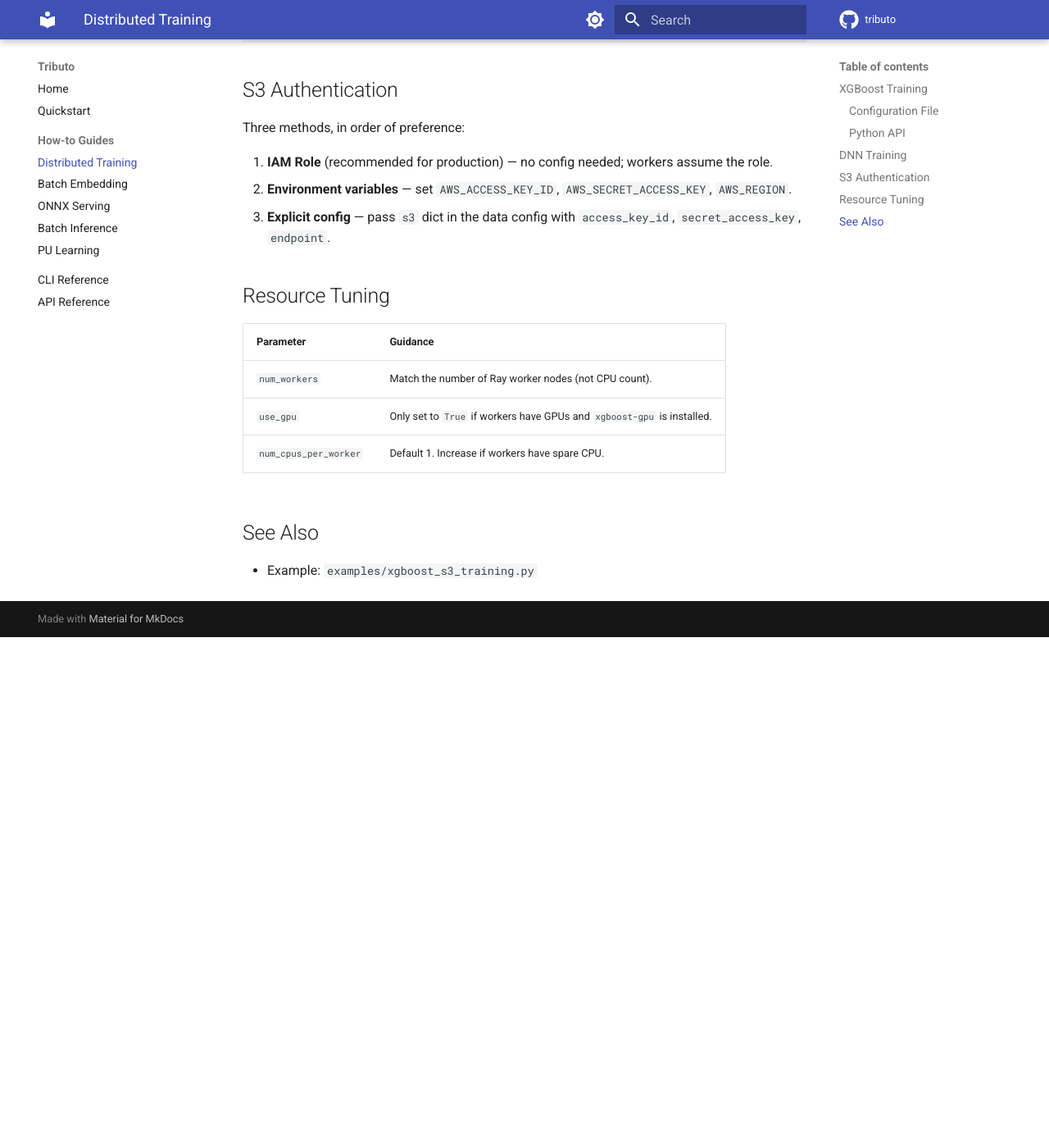
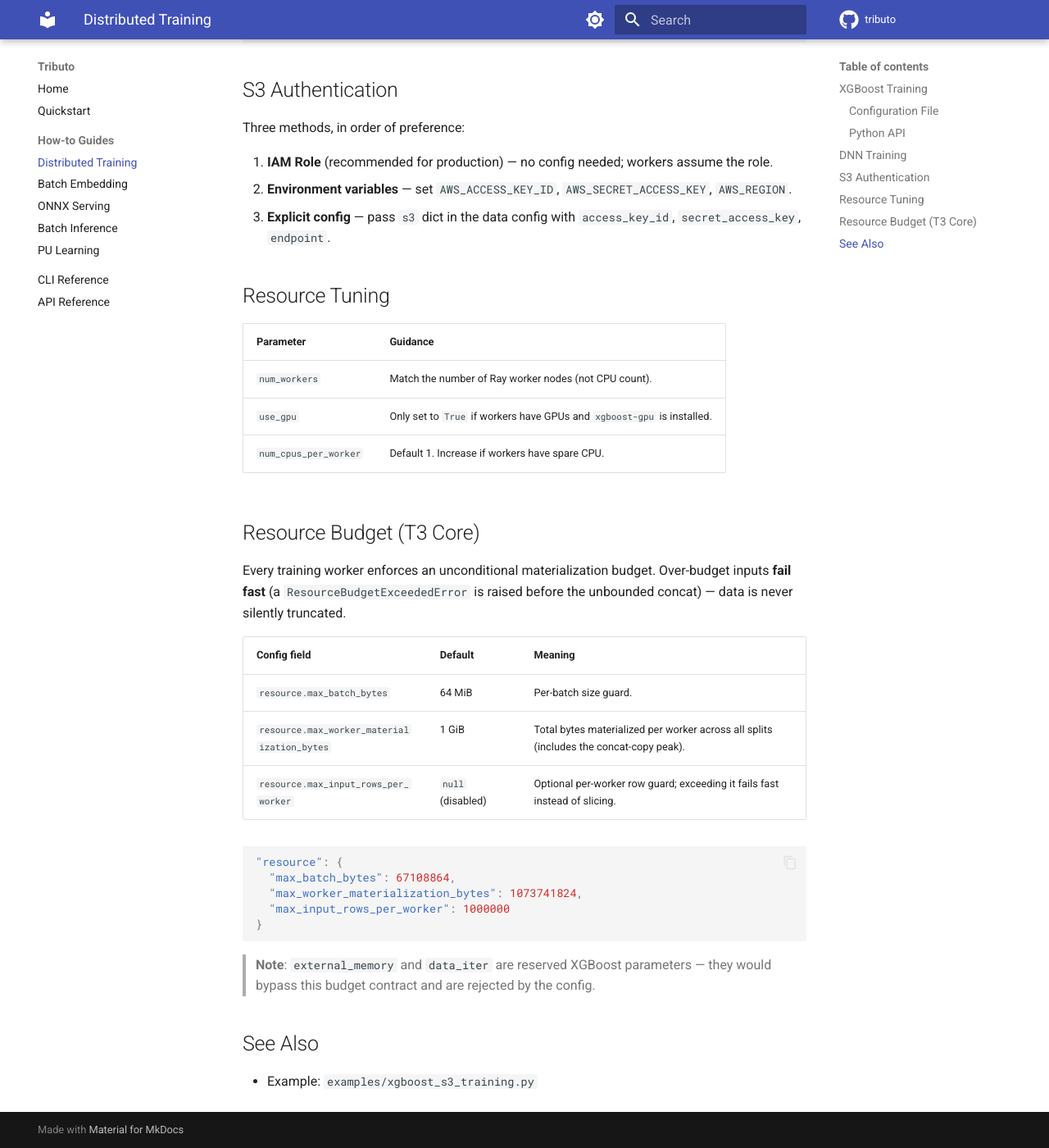
Before and after one commit to jiangxt2/Tributo, an MkDocs documentation site: the page built from docs/how-to/training.md, in a window 1280 px wide and 1400 px high, scrolled down 1557 px. Shown: the whole window at 82% size. Built offline with MkDocs 1.6.1 and Material for MkDocs 9.7.7, drawn with Linux system fonts in a browser that asks for light colours; comment, search, counter and statistics services are not loaded; before the commit the page ends 2334 px from its top, so only the background shows below that.

Commit message:
docs(training): document resource budget config; align ONNX test docstring
- training.md: document T3 Core resource budget fields and defaults
  (max_batch_bytes / max_worker_materialization_bytes /
  max_input_rows_per_worker), reserved-param rejection
- test_xgboost_training.py: docstring describes actual assertions
  (model inference path + n_features), not a shape check

Signed-off-by: jiangxt2 <jiangxt2@vip.qq.com>

````diff
--- a/docs/how-to/training.md
+++ b/docs/how-to/training.md
@@ -89,6 +89,30 @@ Three methods, in order of preference:
 | `use_gpu` | Only set to `True` if workers have GPUs and `xgboost-gpu` is installed. |
 | `num_cpus_per_worker` | Default 1. Increase if workers have spare CPU. |
 
+## Resource Budget (T3 Core)
+
+Every training worker enforces an unconditional materialization budget.
+Over-budget inputs **fail fast** (a `ResourceBudgetExceededError` is raised
+before the unbounded concat) — data is never silently truncated.
+
+| Config field | Default | Meaning |
+|---|---|---|
+| `resource.max_batch_bytes` | 64 MiB | Per-batch size guard. |
+| `resource.max_worker_materialization_bytes` | 1 GiB | Total bytes materialized per worker across all splits (includes the concat-copy peak). |
+| `resource.max_input_rows_per_worker` | `null` (disabled) | Optional per-worker row guard; exceeding it fails fast instead of slicing. |
+
+```json
+"resource": {
+  "max_batch_bytes": 67108864,
+  "max_worker_materialization_bytes": 1073741824,
+  "max_input_rows_per_worker": 1000000
+}
+```
+
+> **Note**: `external_memory` and `data_iter` are reserved XGBoost
+> parameters — they would bypass this budget contract and are rejected
+> by the config.
+
 ## See Also
 
 - Example: `examples/xgboost_s3_training.py`
````
Also changed, not shown: 1 other file.
